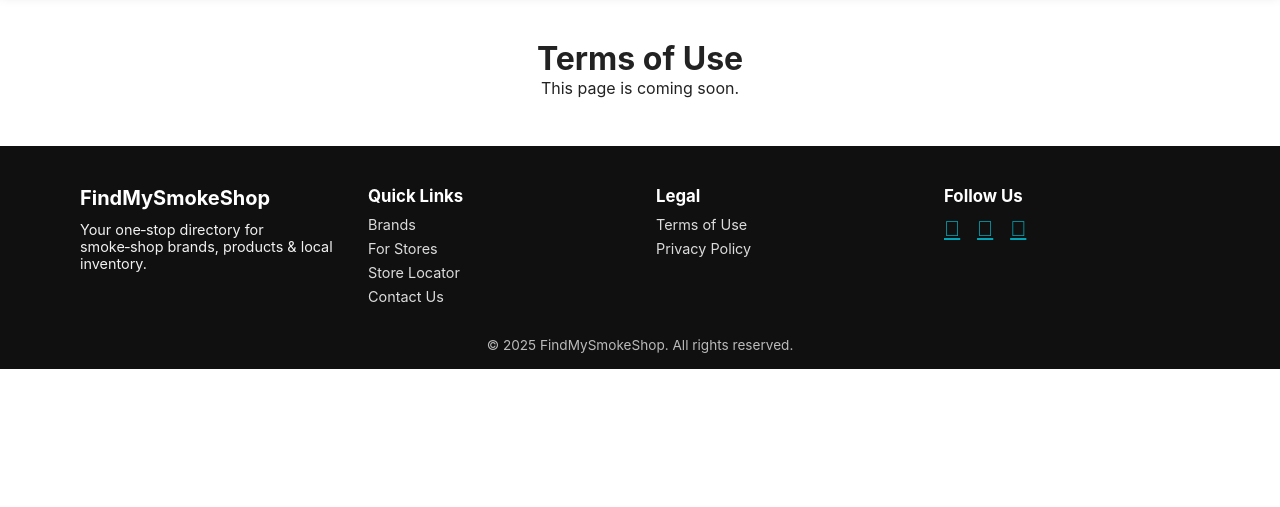
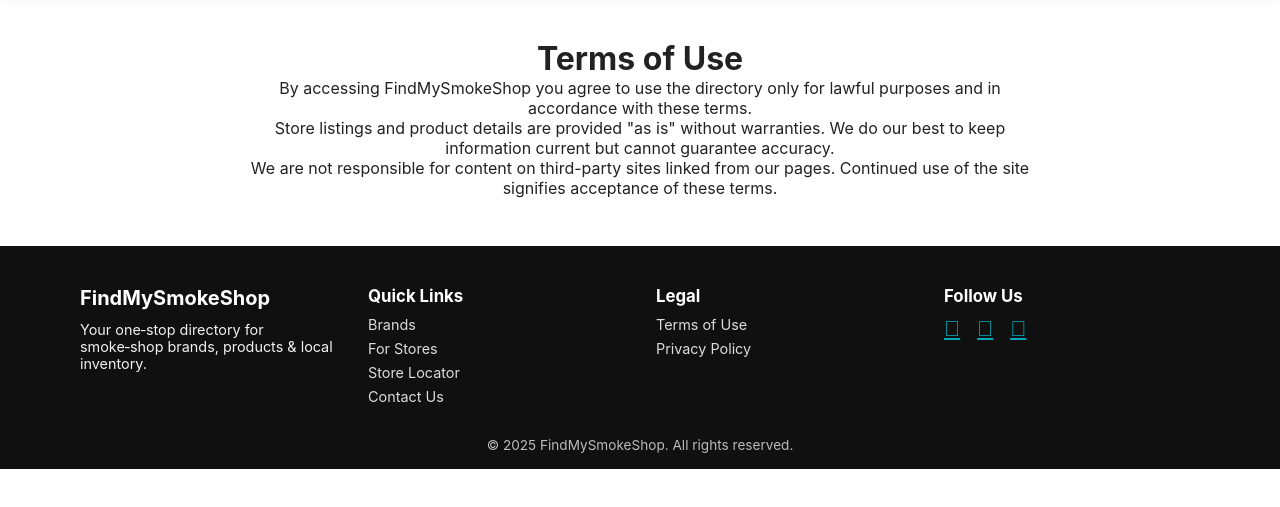
Before and after one commit to itsYork/findmysmokeshop, a plain HTML site: page terms.html in a window 1280 px wide. Shown: the part 117-624 px from the top of the page. Drawn offline with Linux system fonts and the light colour scheme.

Commit message:
Add basic summaries to legal pages

```diff
--- a/terms.html
+++ b/terms.html
@@ -23,7 +23,13 @@
 </header>
   <main style="max-width:800px;margin:3rem auto;text-align:center">
     <h1>Terms of Use</h1>
-    <p>This page is coming soon.</p>
+    <p>By accessing FindMySmokeShop you agree to use the directory only for
+      lawful purposes and in accordance with these terms.</p>
+    <p>Store listings and product details are provided "as is" without
+      warranties. We do our best to keep information current but cannot
+      guarantee accuracy.</p>
+    <p>We are not responsible for content on third-party sites linked from our
+      pages. Continued use of the site signifies acceptance of these terms.</p>
   </main>
 <footer class="siteFooter">
   <div class="footerInner">
```
Also changed, not shown: learn-more.html (+5 -1 lines), privacy.html (+6 -1 lines).
